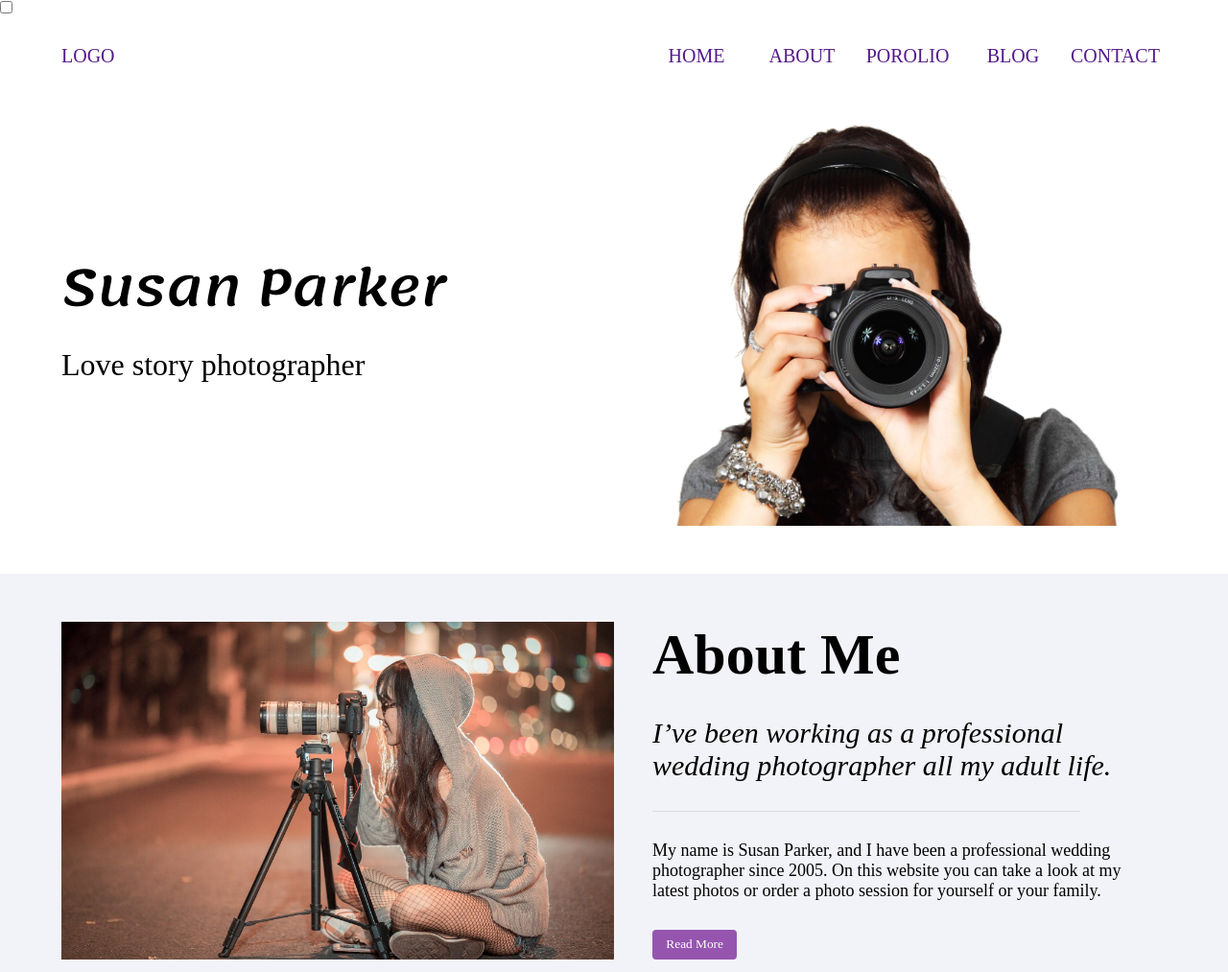
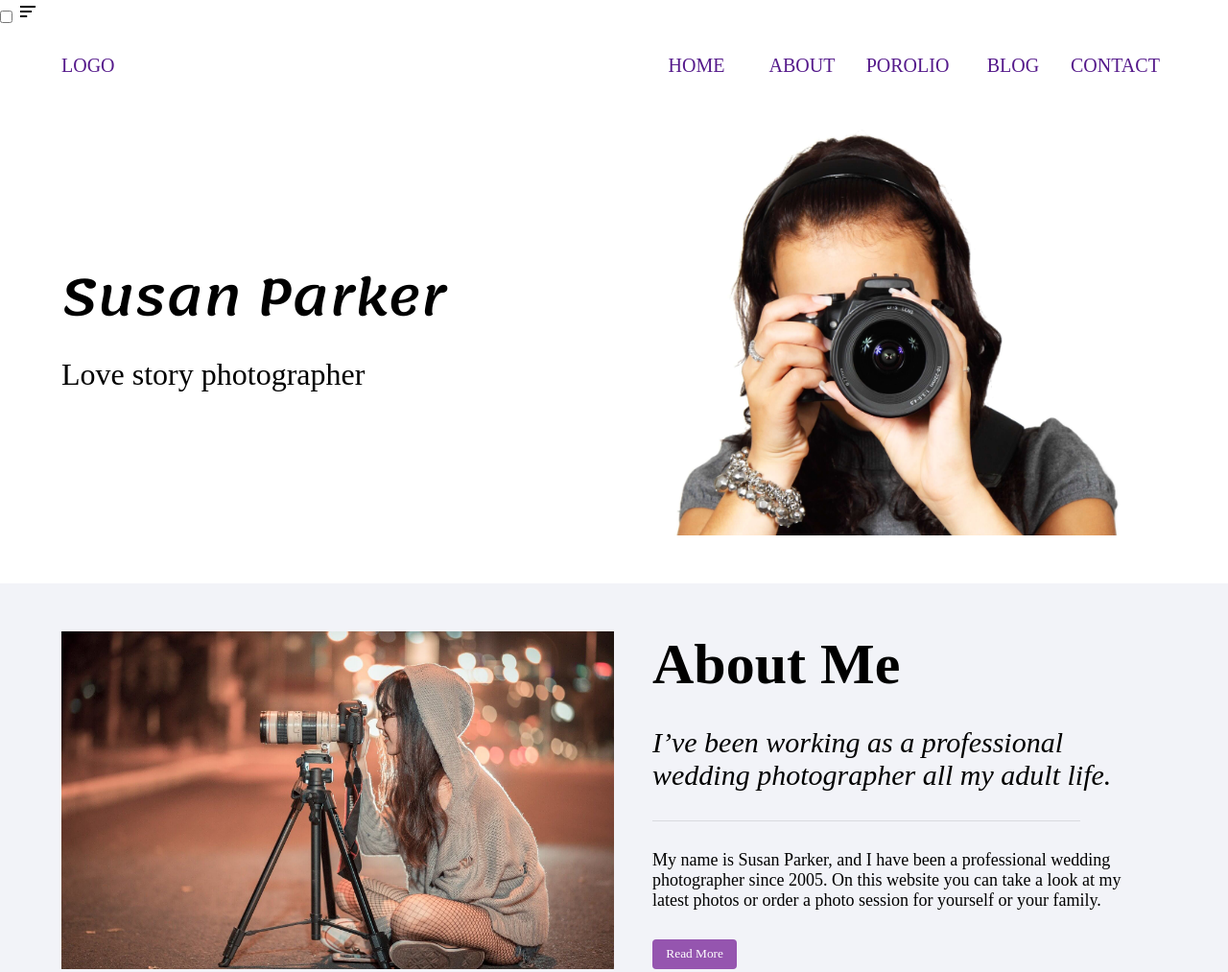
Before and after one commit to diegudeveloper/Proyecto11-Grid-Platzi, a plain HTML site: page index.html in a window 1280 px wide. Shown: the top 1013 px of the page at 96% size. Drawn offline with Linux system fonts and the light colour scheme; the site is published under a folder, as on GitHub Pages, so addresses that start at the root find nothing; a web font is replaced by a local one.

Commit message:
configuracion ruta icono menu

```diff
--- a/index.html
+++ b/index.html
@@ -16,7 +16,7 @@
 <body>
     <header>
         <input type="checkbox" id="btn-menu">
-        <label for="btn-menu"><img  class="icon" src="/img/BotonMenu/bx-menu-alt-left.svg" alt=""></label>
+        <label for="btn-menu"><img  class="icon" src="img/BotonMenu/bx-menu-alt-left.svg" alt=""></label>
         <nav class="container-nav">
             <ul class="container-menu">
                 <li class="logo"><a href="">logo</a></li>
```
